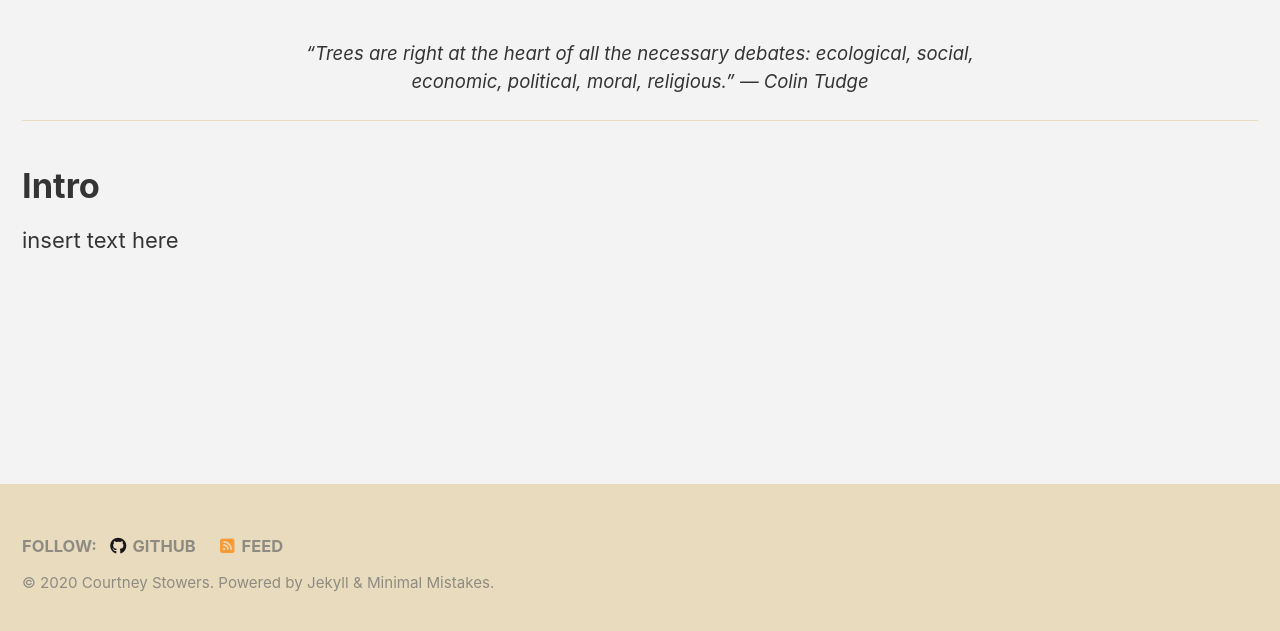
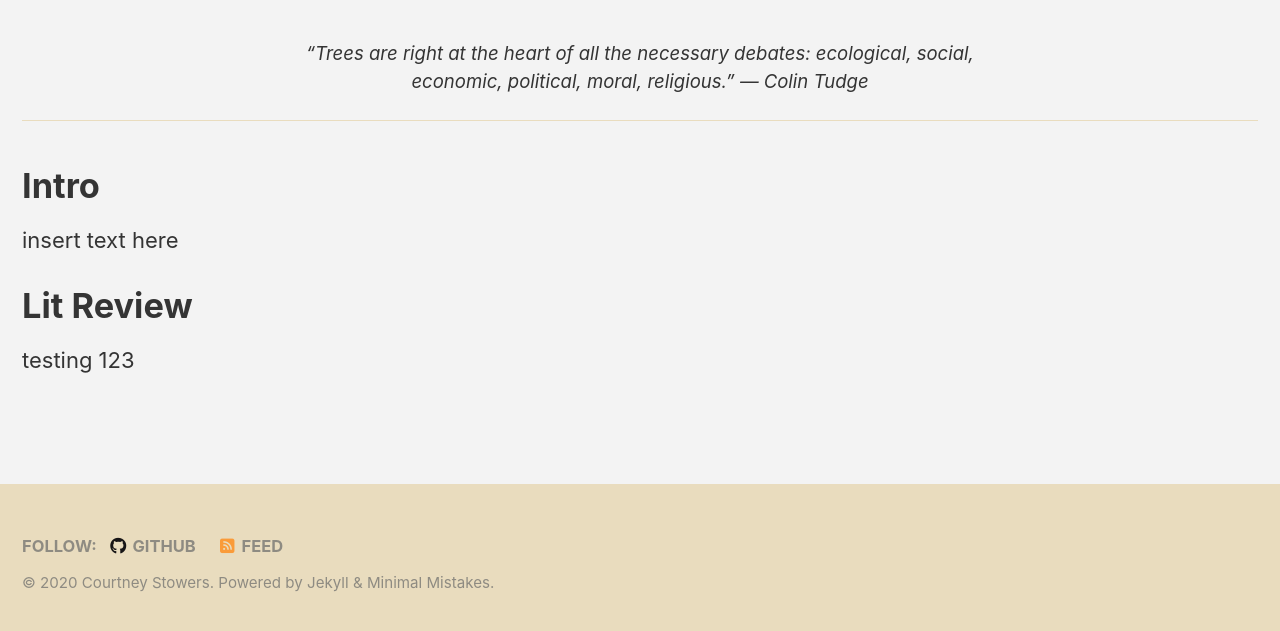
Before and after one commit to castower/cpp-593-treeproject-site, a Jekyll site: the page built from index.html, in a window 1280 px wide, cut to the strip 261-892 px from the top of the page. Built offline with Jekyll 4.4.1, drawn with Linux system fonts in a browser that asks for light colours; cached includes are drawn as plain includes; nearby versions of some CDN libraries; the list of posts is cut into pages by our own code.

Commit message:
Update index.html

```diff
--- a/index.html
+++ b/index.html
@@ -16,3 +16,6 @@
 
 <h1> Intro </h1>
 <p> insert text here </p>
+
+<h1> Lit Review </h1>
+<p> testing 123 </p>
```
